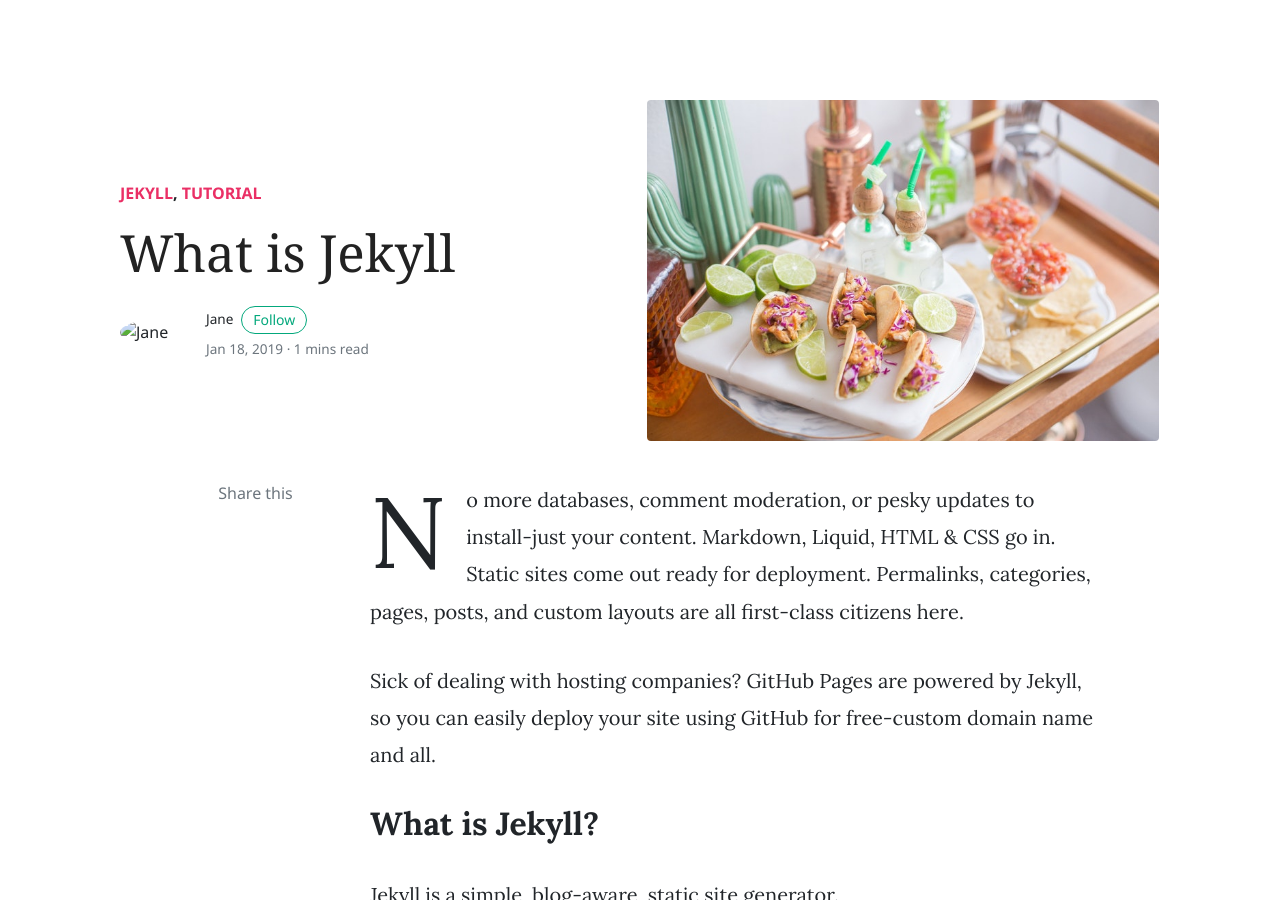
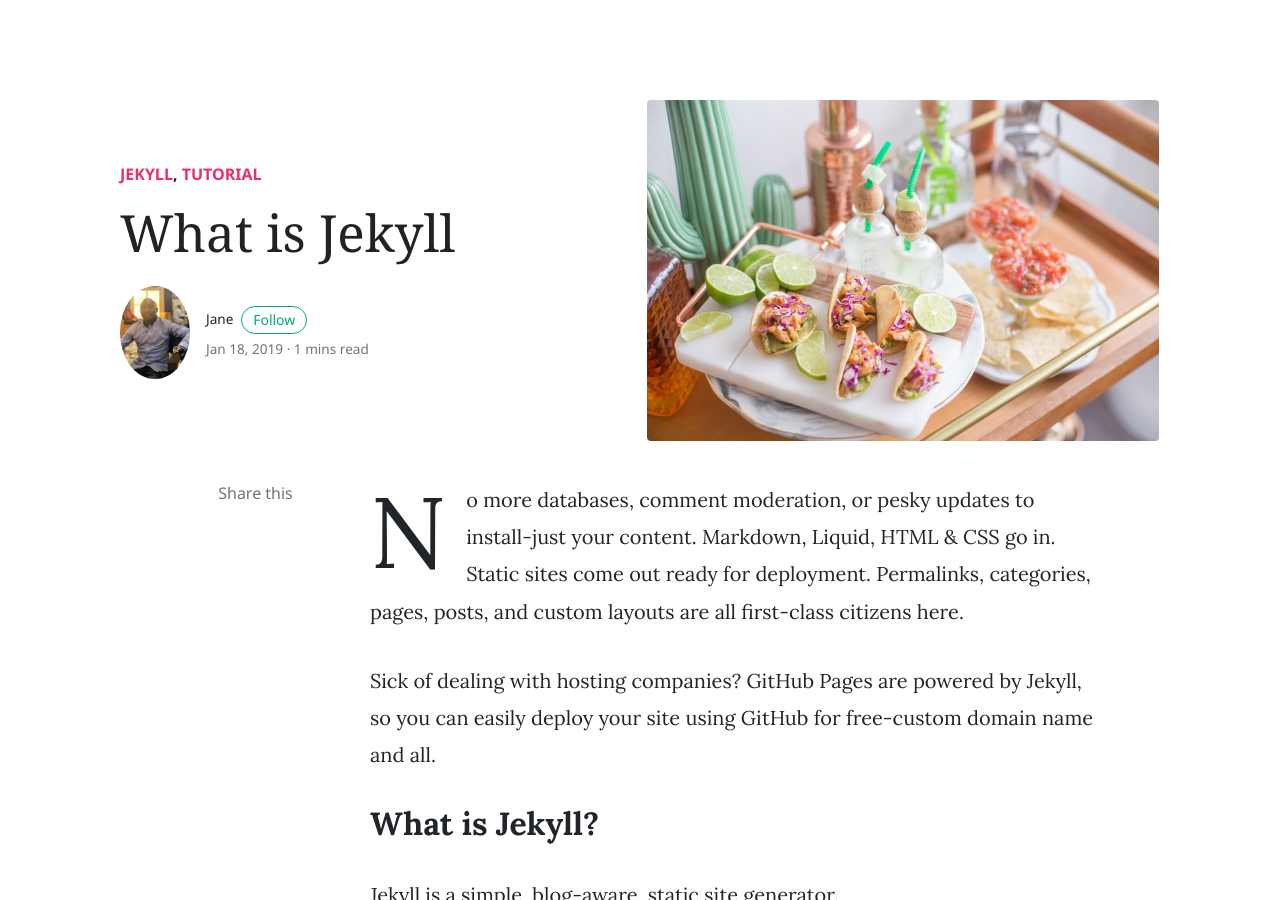
Before and after one commit to elishadamu97/learnbolts, a Jekyll site: the page built from _posts/2019-01-18-customer-service.md, in a window 1280 px wide and 900 px high. Built offline with Jekyll 4.4.1, drawn with Linux system fonts in a browser that asks for light colours; nearby versions of some CDN libraries; comment, search, counter and statistics services are not loaded.

Commit message:
initial commit

```diff
--- a/_layouts/post.html
+++ b/_layouts/post.html
@@ -17,7 +17,7 @@ layout: default
 					<h1 class="display-4 mb-4 article-headline">{{ page.title }}</h1>
 					<div class="d-flex align-items-center">
                         {% if author.avatar %}
-                        <img class="rounded-circle" src="{{site.url}}/{{author.avatar}}" alt="{{author.name}}" width="70"/>
+                        <img class="rounded-circle" src="../{{author.avatar}}" alt="{{author.name}}" width="70"/>
                         {% endif %}
 						<small class="ml-3"> {{ author.name }} <span><a target="_blank" href="{{ author.twitter }}" class="btn btn-outline-success btn-sm btn-round ml-1">Follow</a></span>
                             <span class="text-muted d-block mt-1">{{ page.date | date: '%b %d, %Y' }} · {% include meta-read-time.html %}</span>
@@ -110,7 +110,7 @@ layout: default
 				<div class="row mt-5">
 					<div class="col-md-2 align-self-center">
                          {% if author.avatar %}
-                        <img class="rounded-circle" src="{{site.baseurl}}/{{author.avatar}}" alt="{{author.name}}" width="90"/>
+                        <img class="rounded-circle" src="../{{author.avatar}}" alt="{{author.name}}" width="90"/>
                         {% endif %}
 					</div>
 					<div class="col-md-10">
```
